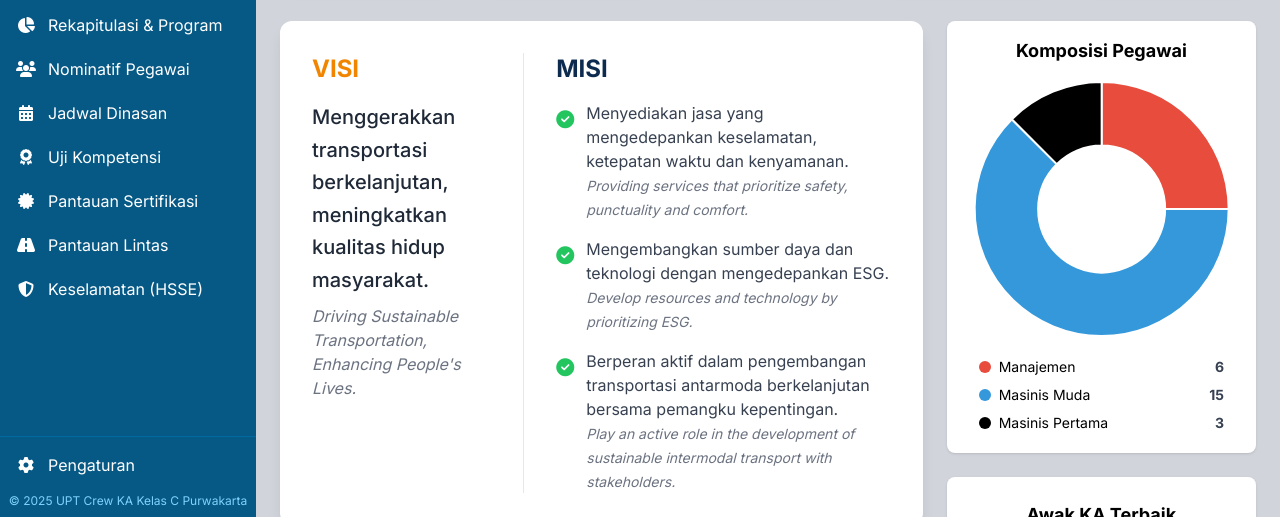
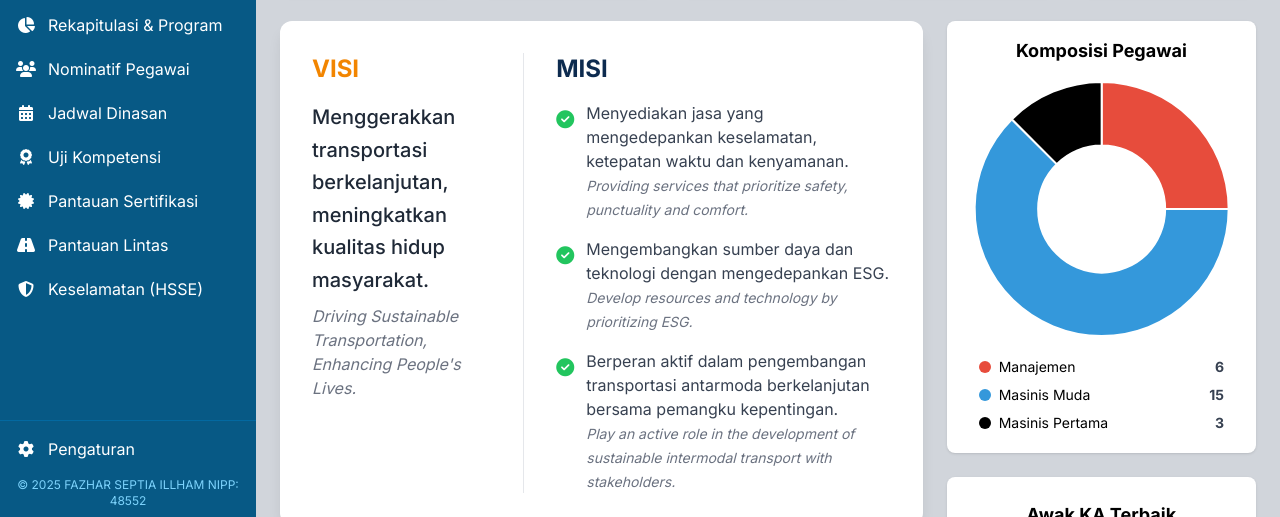
Before and after one commit to zHRBOx/UPT_CREW_KA_KELAS_C_PURWAKARTA, a website: page index.html in a window 1280 px wide. Shown: the part 283-800 px from the top of the page. Drawn offline with nearby package versions, Linux system fonts and the light colour scheme; no server answers.

Commit message:
Update index.html

```diff
--- a/index.html
+++ b/index.html
@@ -45,7 +45,7 @@
 
                 <div class="p-2 border-t border-sky-700">
                     <a href="#" id="settings-button" class="sidebar-item flex items-center p-2 rounded-lg space-x-3"><i class="fas fa-cog fa-fw"></i><span>Pengaturan</span></a>
-                    <p class="text-xs text-center text-sky-300 mt-2">&copy; 2025 UPT Crew KA Kelas C Purwakarta</p>
+                    <p class="text-xs text-center text-sky-300 mt-2">&copy; 2025 FAZHAR SEPTIA ILLHAM NIPP: 48552</p>
                 </div>
             </aside>
 
```
